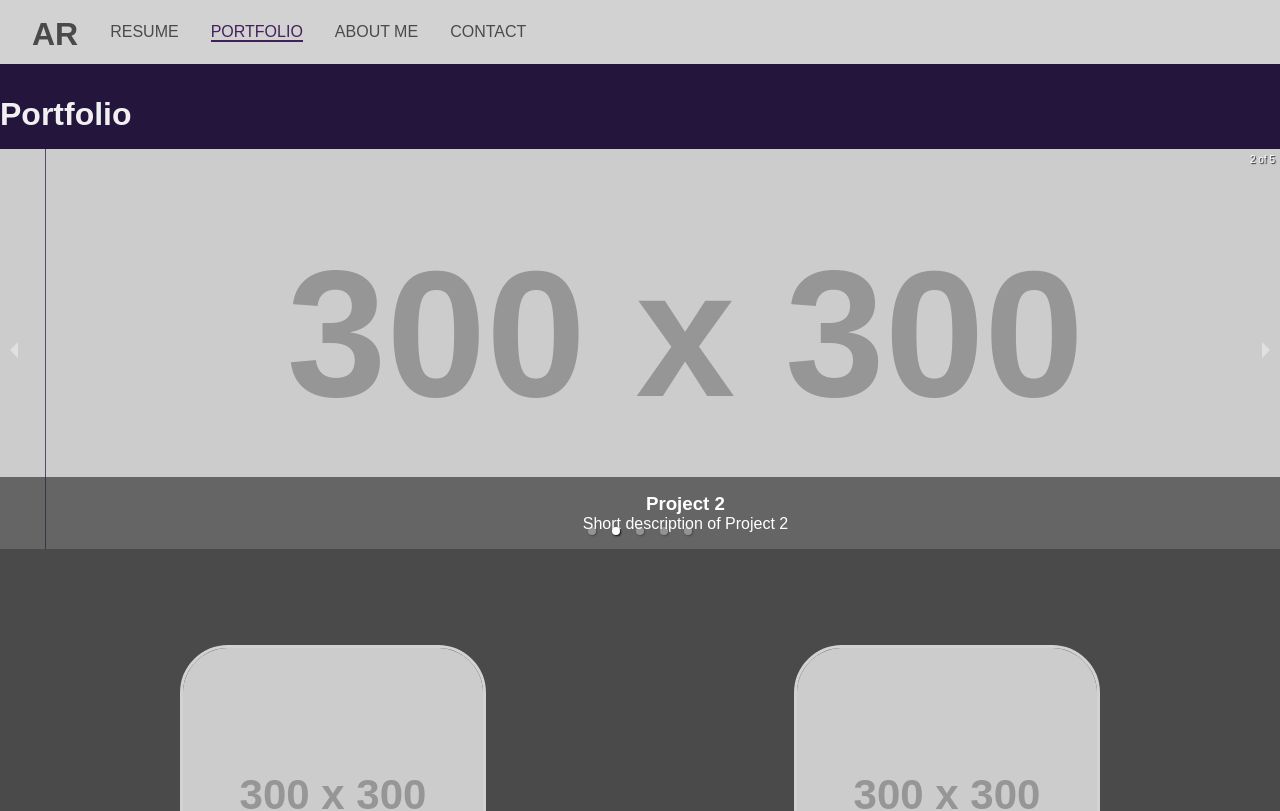
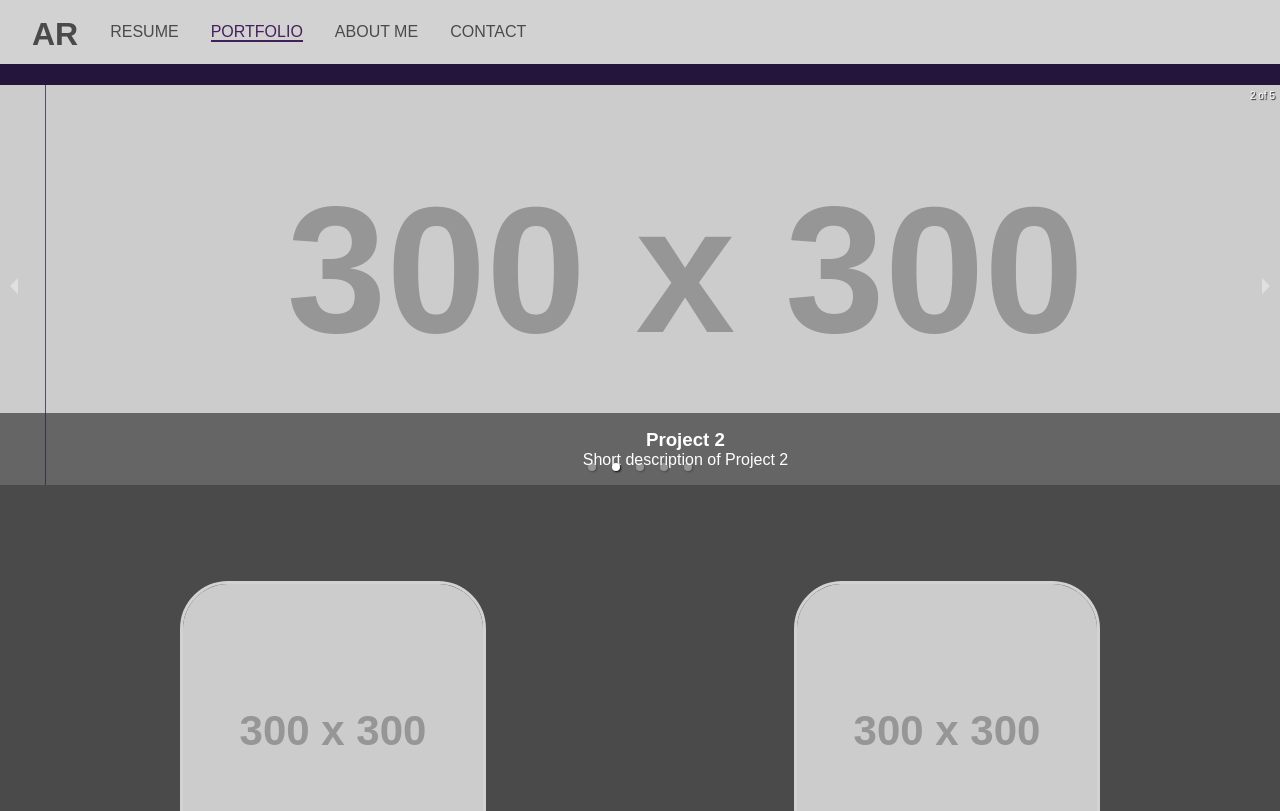
Before and after one commit to arichards912/personalwebsite, a React (Create React App) app: page /portfolio in a window 1280 px wide. Shown: the top 811 px of the page. Built offline with nearby package versions, Linux system fonts and the light colour scheme.

Commit message:
Navbar Formatting, Fixed

```diff
--- a/src/components/NavBar/NavBar.css
+++ b/src/components/NavBar/NavBar.css
@@ -3,7 +3,8 @@
     gap: 2rem;
     background-color: var(--secondary-light-color);
     padding: 1rem 2rem;
-    position: sticky;
+    position: fixed;
+    width: 100%;
     top: 0;
     z-index: 100;
     height: 4rem;
--- a/src/pages/ContactPage/ContactPage.css
+++ b/src/pages/ContactPage/ContactPage.css
@@ -4,6 +4,7 @@
   justify-content: space-evenly;
   align-items: center;
   height: 95vh;
+  top: 4rem;
 }
 
 .contact-header-container {
--- a/src/pages/PortfolioPage/PortfolioPage.css
+++ b/src/pages/PortfolioPage/PortfolioPage.css
@@ -1,5 +1,6 @@
 .portfolio-section {
   background-color: var(--primary-color);
+  top: 4rem;
   height: 100vh;
 }
 
--- a/src/pages/ResumePage/ResumePage.css
+++ b/src/pages/ResumePage/ResumePage.css
@@ -1,5 +1,7 @@
 .resume-page {
   background-color: var(--seconary-light-color);
+  position: relative;
+  top: 4rem;
   }
 
   .section-title {
```
